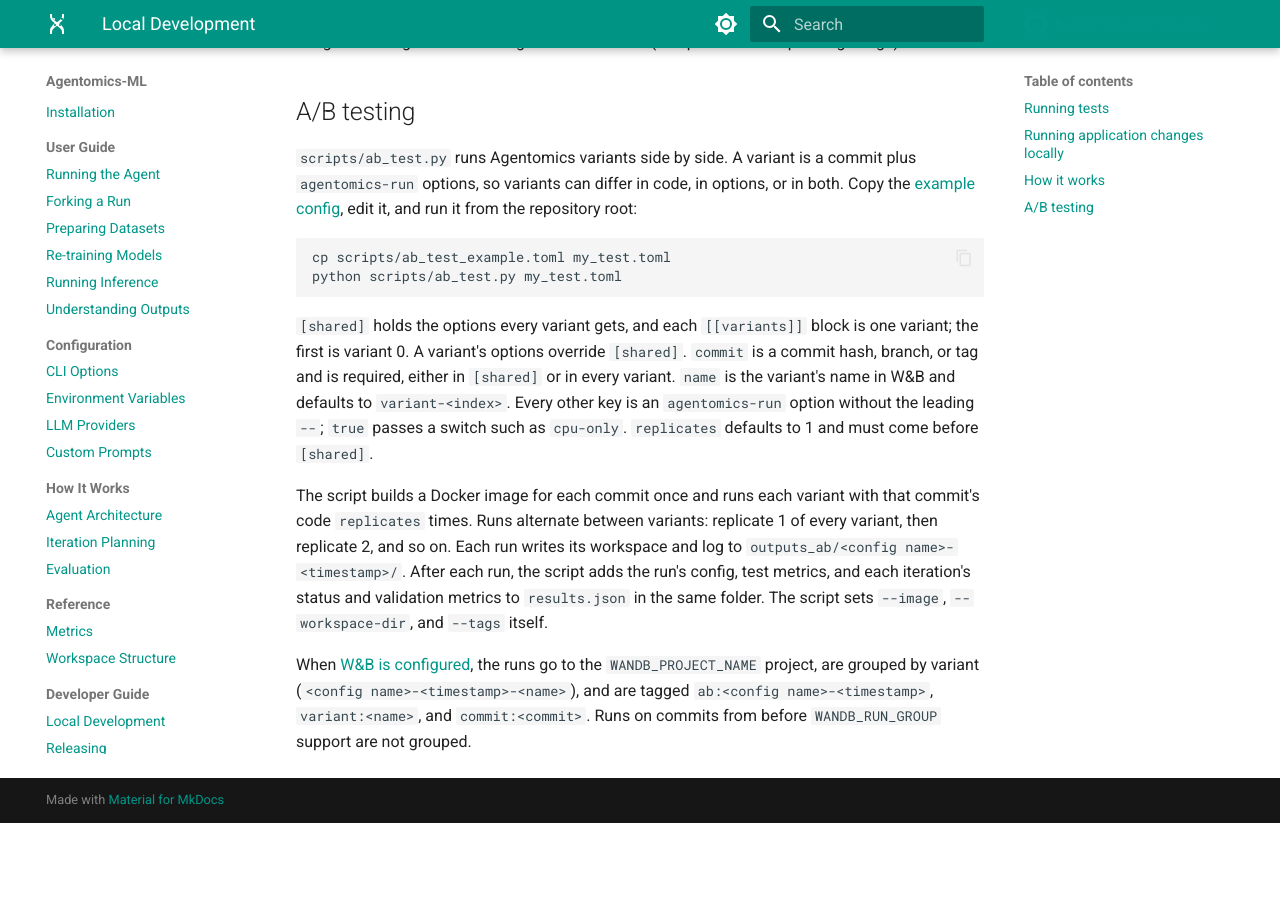
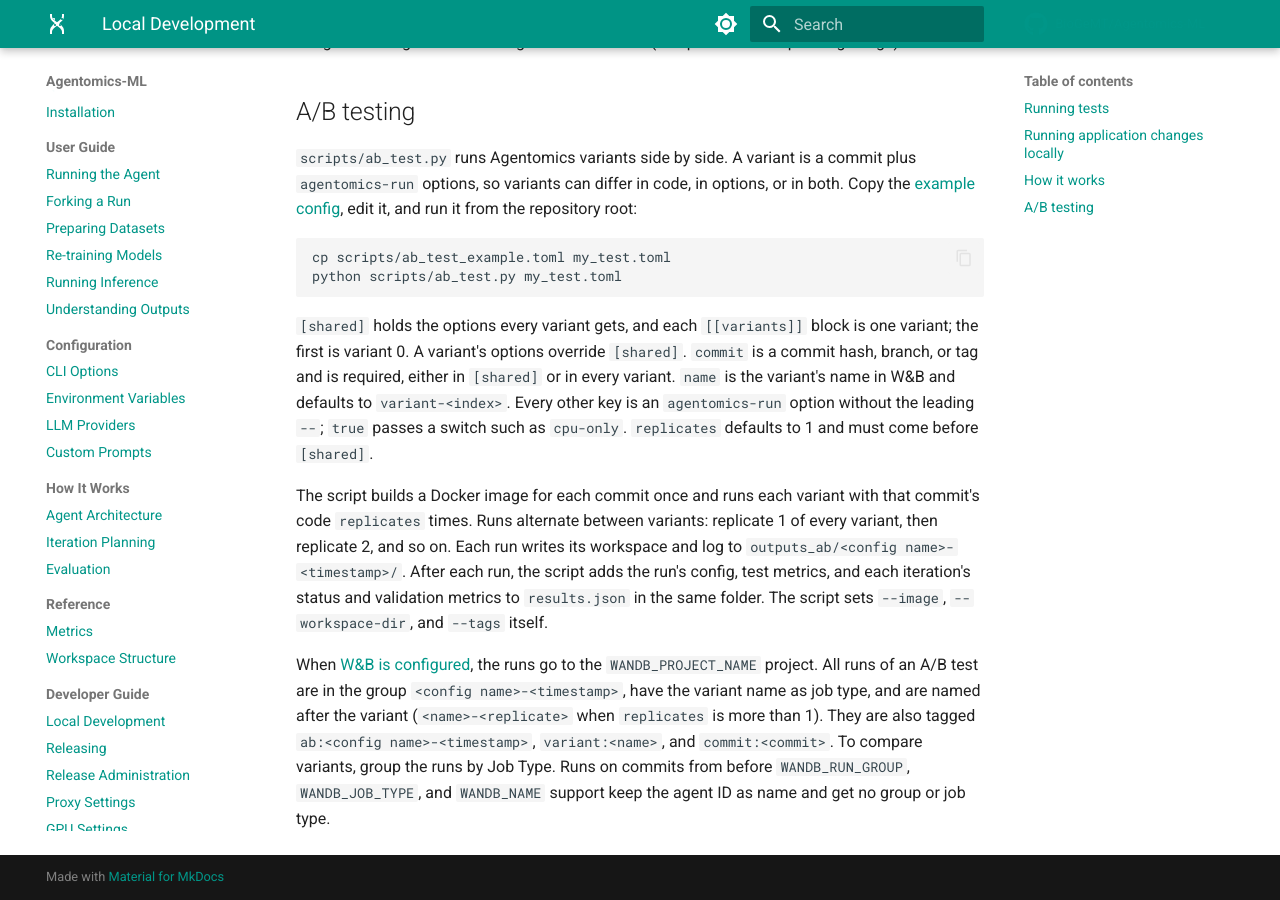
Before and after one commit to BioGeMT/agentomics-ml, an MkDocs documentation site: the page built from docs/developer/development.md, in a window 1280 px wide and 900 px high, scrolled down 867 px. Built offline with MkDocs 1.6.1 and Material for MkDocs 9.7.7, drawn with Linux system fonts in a browser that asks for light colours; comment, search, counter and statistics services are not loaded; before the commit the page ends 1690 px from its top, so only the background shows below that.

Commit message:
feat: name a/b test runs and group them by test

```diff
--- a/docs/developer/development.md
+++ b/docs/developer/development.md
@@ -66,7 +66,10 @@
 `--image`, `--workspace-dir`, and `--tags` itself.
 
 When [W&B is configured](../configuration/environment.md), the runs go to
-the `WANDB_PROJECT_NAME` project, are grouped by variant
-(`<config name>-<timestamp>-<name>`), and are tagged
-`ab:<config name>-<timestamp>`, `variant:<name>`, and `commit:<commit>`.
-Runs on commits from before `WANDB_RUN_GROUP` support are not grouped.
+the `WANDB_PROJECT_NAME` project. All runs of an A/B test are in the group
+`<config name>-<timestamp>`, have the variant name as job type, and are named
+after the variant (`<name>-<replicate>` when `replicates` is more than 1).
+They are also tagged `ab:<config name>-<timestamp>`, `variant:<name>`, and
+`commit:<commit>`. To compare variants, group the runs by Job Type. Runs on
+commits from before `WANDB_RUN_GROUP`, `WANDB_JOB_TYPE`, and `WANDB_NAME`
+support keep the agent ID as name and get no group or job type.
```
Also changed, not shown: docs/configuration/environment.md (+2 -0 lines), 3 other files.
